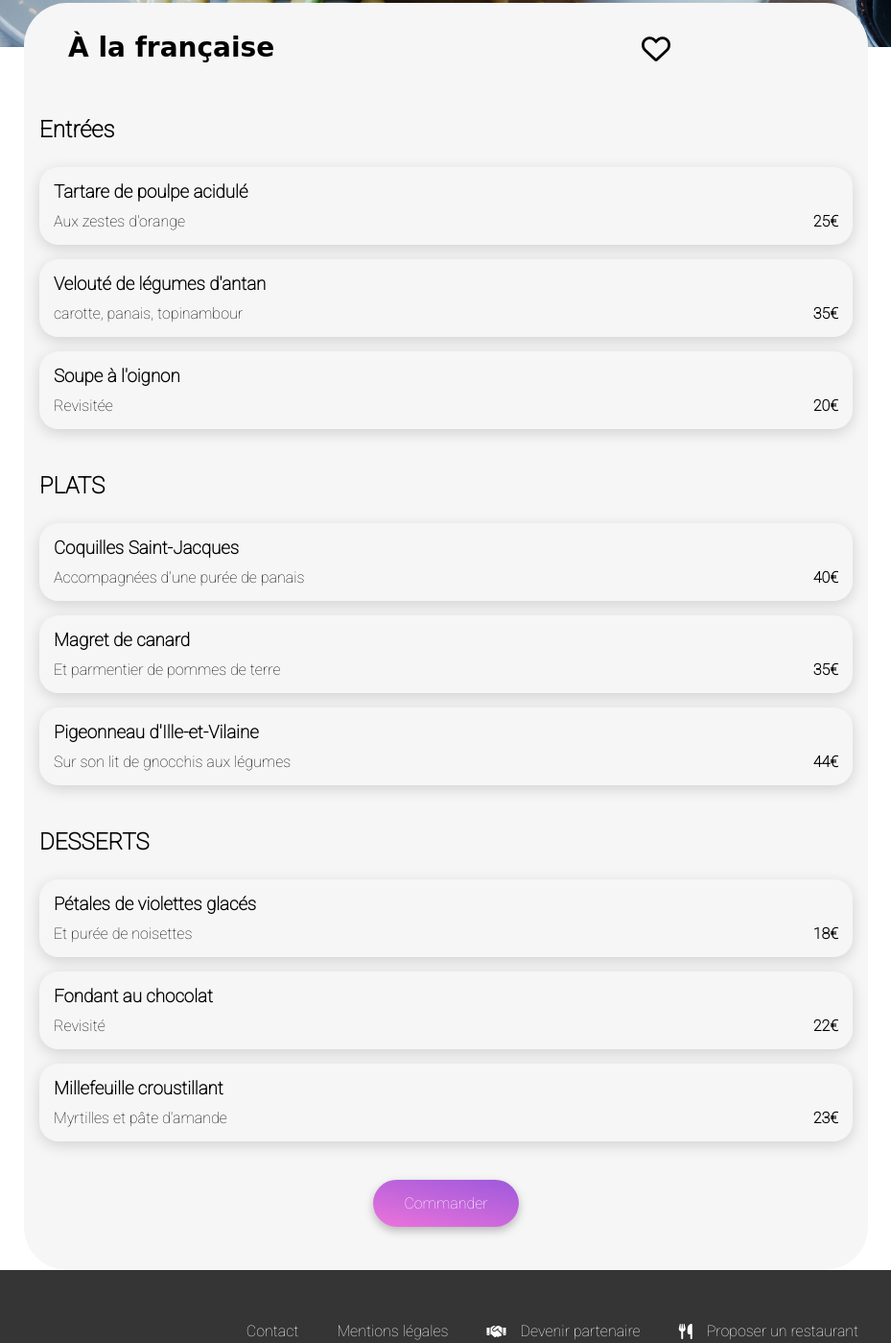
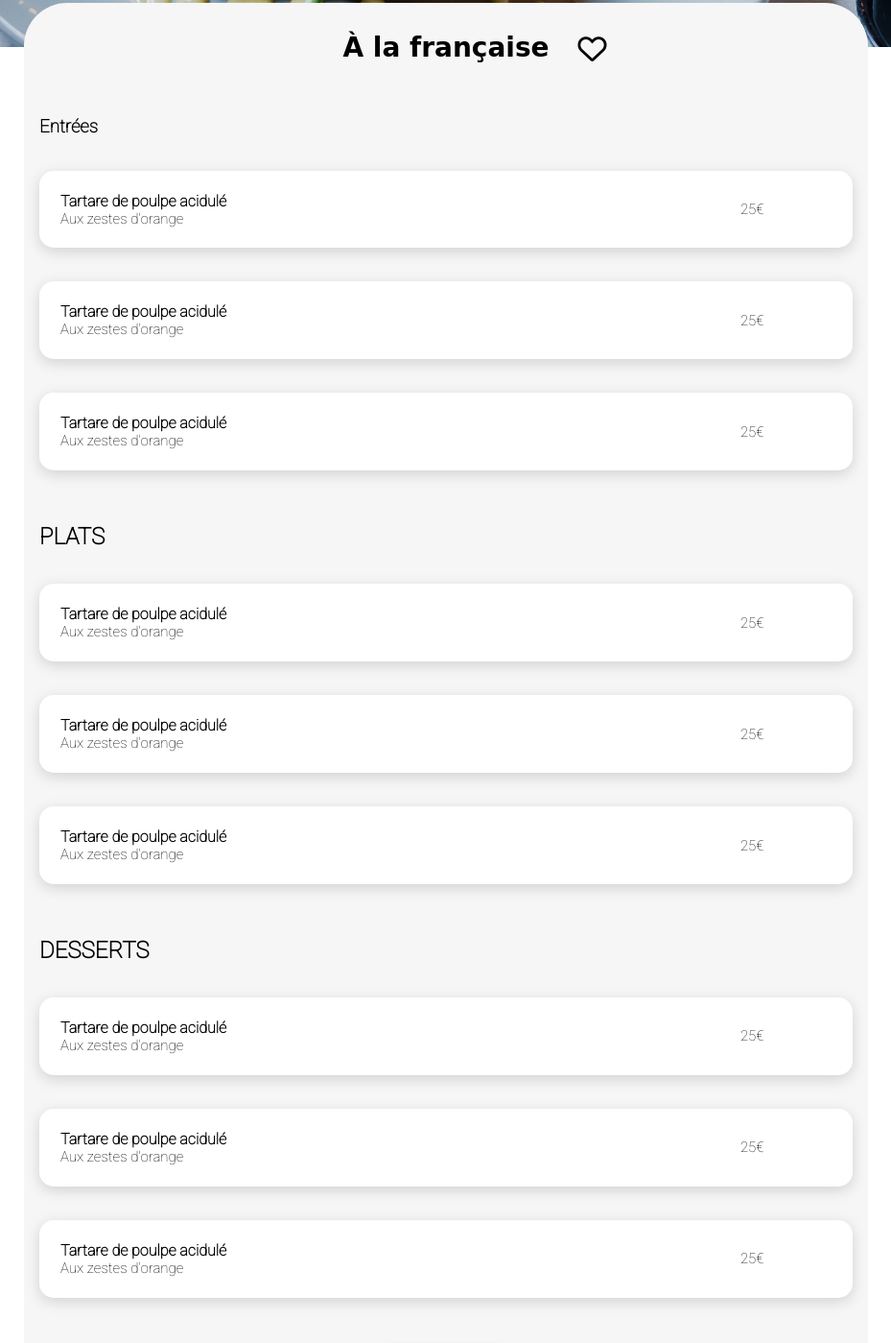
Before and after one commit to 0shirase/P4_OhMyFood-main, a website: page restaurants/a-la-francaise.html in a window 1280 px wide. Shown: the part 594-1993 px from the top of the page at 96% size, without its empty margins (175-1104 px from the left). Drawn offline with Linux system fonts and the light colour scheme.

Commit message:
ajout du check et début de l'animation du menu

```diff
--- a/restaurants/a-la-francaise.html
+++ b/restaurants/a-la-francaise.html
@@ -15,8 +15,11 @@
 </head>
 
 <body>
-    <header>
-        <img class="logo" src="../assets/images/logo/ohmyfood.png" alt="image du logo ohmyfood">
+    <header class="header">
+        <a href="../index.html">
+            <i class="fa-solid fa-arrow-left header-arrow" aria-hidden="true"></i>
+        </a>
+        <img class="menu-logo" src="../assets/images/logo/ohmyfood.png" alt="image du logo ohmyfood">
     </header>
     <main class="menu">
         <div class="menu-background">
@@ -32,126 +35,126 @@
                 </div>
             </div>
             <section class="entree">
-                <h2 class="title">Entrées</h2>
+                <h3 class="title">Entrées</h3>
                 <div class="menu-categories">
-                    <article class="card">
+                    <div class="card">
                         <div class="card-content">
-                            <div class="card-txt">
-                                <div class="card-title">
-                                    <h3>Tartare de poulpe acidulé</h3>
+                            <div class="card-description">
+                                <h4>Tartare de poulpe acidulé</h4>
+                                <p>Aux zestes d'orange</p>
                             </div>
-                                <p class="card-subtitle">Aux zestes d'orange
-                                    <span class="euros">25€</span>
-                                </p>
+                            <div class="card-price">
+                                <p>25€</p>
                             </div>
                         </div>
-                    </article>
-                    <article class="card">
+                        <div class="card-checkout"></div>
+                    </div>
+                    <div class="card">
                         <div class="card-content">
-                            <div class="card-txt">
-                                <div class="card-title">
-                                    <h3>Velouté de légumes d'antan</h3>
+                            <div class="card-description">
+                                <h4>Tartare de poulpe acidulé</h4>
+                                <p>Aux zestes d'orange</p>
                             </div>
-                                <p class="card-subtitle">carotte, panais, topinambour
-                                    <span class="euros">35€</span>
-                                </p>
+                            <div class="card-price">
+                                <p>25€</p>
                             </div>
                         </div>
-                    </article>
-                    <article class="card">
+                        <div class="card-checkout"></div>
+                    </div>
+                    <div class="card">
                         <div class="card-content">
-                            <div class="card-txt">
-                                <div class="card-title">
-                                    <h3>Soupe à l'oignon</h3>
+                            <div class="card-description">
+                                <h4>Tartare de poulpe acidulé</h4>
+                                <p>Aux zestes d'orange</p>
                             </div>
-                                <p class="card-subtitle">Revisitée
-                                    <span class="euros">20€</span>
-                                </p>
+                            <div class="card-price">
+                                <p>25€</p>
                             </div>
                         </div>
-                    </article>
+                        <div class="card-checkout"></div>
+                    </div>
                 </div>
             </section>
             <section class="PLATS">
                 <h2 class="title">PLATS</h2>
                 <div class="menu-categories">
-                    <article class="card">
+                    <div class="card">
                         <div class="card-content">
-                            <div class="card-txt">
-                                <div class="card-title">
-                                    <h3>Coquilles Saint-Jacques</h3>
+                            <div class="card-description">
+                                <h4>Tartare de poulpe acidulé</h4>
+                                <p>Aux zestes d'orange</p>
                             </div>
-                                <p class="card-subtitle">Accompagnées d'une purée de panais
-                                    <span class="euros">40€</span>
-                                </p>
+                            <div class="card-price">
+                                <p>25€</p>
                             </div>
                         </div>
-                    </article>
-                    <article class="card">
+                        <div class="card-checkout"></div>
+                    </div>
+                    <div class="card">
                         <div class="card-content">
-                            <div class="card-txt">
-                                <div class="card-title">
-                                    <h3>Magret de canard</h3>
+                            <div class="card-description">
+                                <h4>Tartare de poulpe acidulé</h4>
+                                <p>Aux zestes d'orange</p>
                             </div>
-                                <p class="card-subtitle">Et parmentier de pommes de terre
-                                    <span class="euros">35€</span>
-                                </p>
+                            <div class="card-price">
+                                <p>25€</p>
                             </div>
                         </div>
-                    </article>
-                    <article class="card">
+                        <div class="card-checkout"></div>
+                    </div>
+                    <div class="card">
                         <div class="card-content">
-                            <div class="card-txt">
-                                <div class="card-title">
-                                    <h3>Pigeonneau d'Ille-et-Vilaine</h3>
+                            <div class="card-description">
+                                <h4>Tartare de poulpe acidulé</h4>
+                                <p>Aux zestes d'orange</p>
                             </div>
-                                <p class="card-subtitle">Sur son lit de gnocchis aux légumes
-                                    <span class="euros">44€</span>
-                                </p>
+                            <div class="card-price">
+                                <p>25€</p>
                             </div>
                         </div>
-                    </article>
+                        <div class="card-checkout"></div>
+                    </div>
                 </div>
             </section>
             <section class="desserts">
                 <h2 class="title">DESSERTS</h2>
                 <div class="menu-categories">
-                    <article class="card">
+                    <div class="card">
                         <div class="card-content">
-                            <div class="card-txt">
-                                <div class="card-title">
-                                    <h3>Pétales de violettes glacés</h3>
+                            <div class="card-description">
+                                <h4>Tartare de poulpe acidulé</h4>
+                                <p>Aux zestes d'orange</p>
                             </div>
-                                <p class="card-subtitle">Et purée de noisettes
-                                    <span class="euros">18€</span>
-                                </p>
+                            <div class="card-price">
+                                <p>25€</p>
                             </div>
                         </div>
-                    </article>
-                    <article class="card">
+                        <div class="card-checkout"></div>
+                    </div>
+                    <div class="card">
                         <div class="card-content">
-                            <div class="card-txt">
-                                <div class="card-title">
-                                    <h3>Fondant au chocolat</h3>
+                            <div class="card-description">
+                                <h4>Tartare de poulpe acidulé</h4>
+                                <p>Aux zestes d'orange</p>
                             </div>
-                                <p class="card-subtitle">Revisité
-                                    <span class="euros">22€</span>
-                                </p>
+                            <div class="card-price">
+                                <p>25€</p>
                             </div>
                         </div>
-                    </article>
-                    <article class="card">
+                        <div class="card-checkout"></div>
+                    </div>
+                    <div class="card">
                         <div class="card-content">
-                            <div class="card-txt">
-                                <div class="card-title">
-                                    <h3>Millefeuille croustillant</h3>
+                            <div class="card-description">
+                                <h4>Tartare de poulpe acidulé</h4>
+                                <p>Aux zestes d'orange</p>
                             </div>
-                                <p class="card-subtitle">Myrtilles et pâte d'amande
-                                    <span class="euros">23€</span>
-                                </p>
+                            <div class="card-price">
+                                <p>25€</p>
                             </div>
                         </div>
-                    </article>
+                        <div class="card-checkout"></div>
+                    </div>
                 </div>
             </section>
             <div class="commander">
--- a/sass/components/_heart.scss
+++ b/sass/components/_heart.scss
@@ -34,7 +34,7 @@
 @media (min-width: 1025px) {
     .menu .fa-heart {
         position: absolute;
-        right: 160px;
         bottom: 10px;
+        right: initial;
     }
 }
--- a/sass/layout/_body.scss
+++ b/sass/layout/_body.scss
@@ -6,6 +6,8 @@ body {
     margin: 0;
     padding: 0;
     max-width: 1440px;
+    width: 100%;
+    box-sizing: border-box;
     display: flex;
     flex-direction: column;
     justify-content: center;
--- a/sass/main.scss
+++ b/sass/main.scss
@@ -8,3 +8,4 @@
 @import "pages/restaurants.scss";
 @import "layout/header.scss";
 @import "components/heart.scss";
+@import "utils/animation"
--- a/sass/pages/_restaurants.scss
+++ b/sass/pages/_restaurants.scss
@@ -16,7 +16,7 @@
     display: flex;
     flex-direction: column;
     justify-content: space-between;
-    padding-left: 55px;
+    padding-left: 33px;
     padding-right: 55px;
 }
 
@@ -118,28 +118,103 @@
 }
 
 .menu .card {
-    padding: 15px;
-    margin: 0;
+    position: relative;
     display: flex;
-    flex-direction: column;
-    gap: 15px;
+    justify-content: space-between;
+    width: 100%;
+    margin: 10px 0px;
+    padding: 0;
+    background-color: #ffffff;
+    border-radius: 15px;
+    overflow: hidden;
+    cursor: pointer;
 }
 
-.menu .card-txt {
+    .menu .card:hover>.card-checkout {
+        margin-right: 0px;
+
+        .menu .card::after {
+            transform:rotate(360deg)
+        }
+    }
+
+
+
+.menu .card-content {
     display: flex;
-    flex-direction: column;
-    gap: 10px;
+    flex: 1;
+    justify-content: space-between;
+    width: 100%;
+    margin: 2%;
+    gap: 2%;
+    white-space: nowrap;
+    overflow: hidden;
+    text-overflow: ellipsis;
 }
 
-.menu .card-title {
-    color: black;
+.menu .card-description {
+    white-space: nowrap;
+    overflow: hidden;
+    text-overflow: ellipsis;
+    width: 100%;
+    padding: 5px;
 }
 
-.menu .card-subtitle {
+.menu h4 {
+    margin: 0;
+    font-weight: 900;
+    font-size: 16px;
+    white-space: nowrap;
+    overflow: hidden;
+    text-overflow: ellipsis;
+}
+
+.menu p {
+    margin: 0;
+            font-size: 15px;
+            white-space: nowrap;
+            overflow: hidden;
+            text-overflow: ellipsis;
+}
+
+.card-price {
     display: flex;
-    flex-direction: row;
-    justify-content: space-between;
+    align-items: flex-end;
+    width: 15%;
+    padding: 5px;
+    align-items: center;
+
+    & p {
+        margin: 0;
+    }
 }
+
+.card-checkout {
+    display: flex;
+    align-items: center;
+    justify-content: center;
+    height: auto;
+    width: 20%;
+    margin-right: -20%;
+    border-radius: 0px 15px 15px 0px;
+    background-color: #99E2D0;
+    transition: margin-right 800ms cubic-bezier(0.63, 1.23, 0.96, 0.92);
+
+    &::after {
+        display: inline-block;
+            margin: auto;
+            font-family: "Font Awesome 5 Free";
+            font-weight: 900;
+            font-size: 25px;
+            content: "\f058";
+            color: white;
+            transition: transform 800ms cubic-bezier(.63, 1.23, .96, .92);
+        }
+    }
+
+
+
+
 
 .commander {
     display: flex;
@@ -156,4 +231,9 @@
         margin-left:200px;
         margin-right: 200px;
     }
+
+    .menu .menu-header {
+        display: flex;
+        justify-content: center;
+    }
 }
```
Also changed, not shown: sass/layout/_header.scss (+18 -1 lines), sass/utils/_animation.scss (added, +15 -0 lines), assets/style.css, 1 other file. Lines whose indentation alone changed are shown as unchanged.
